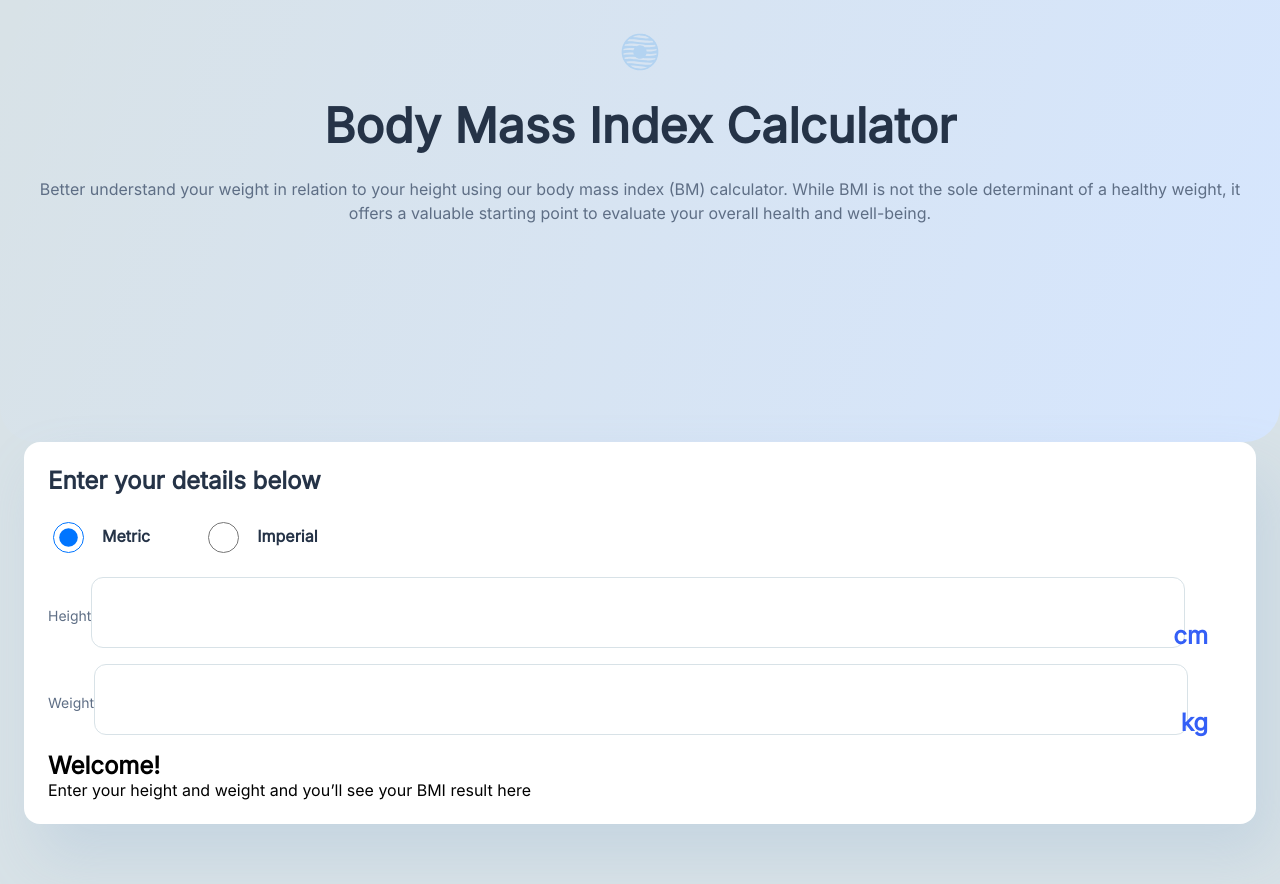
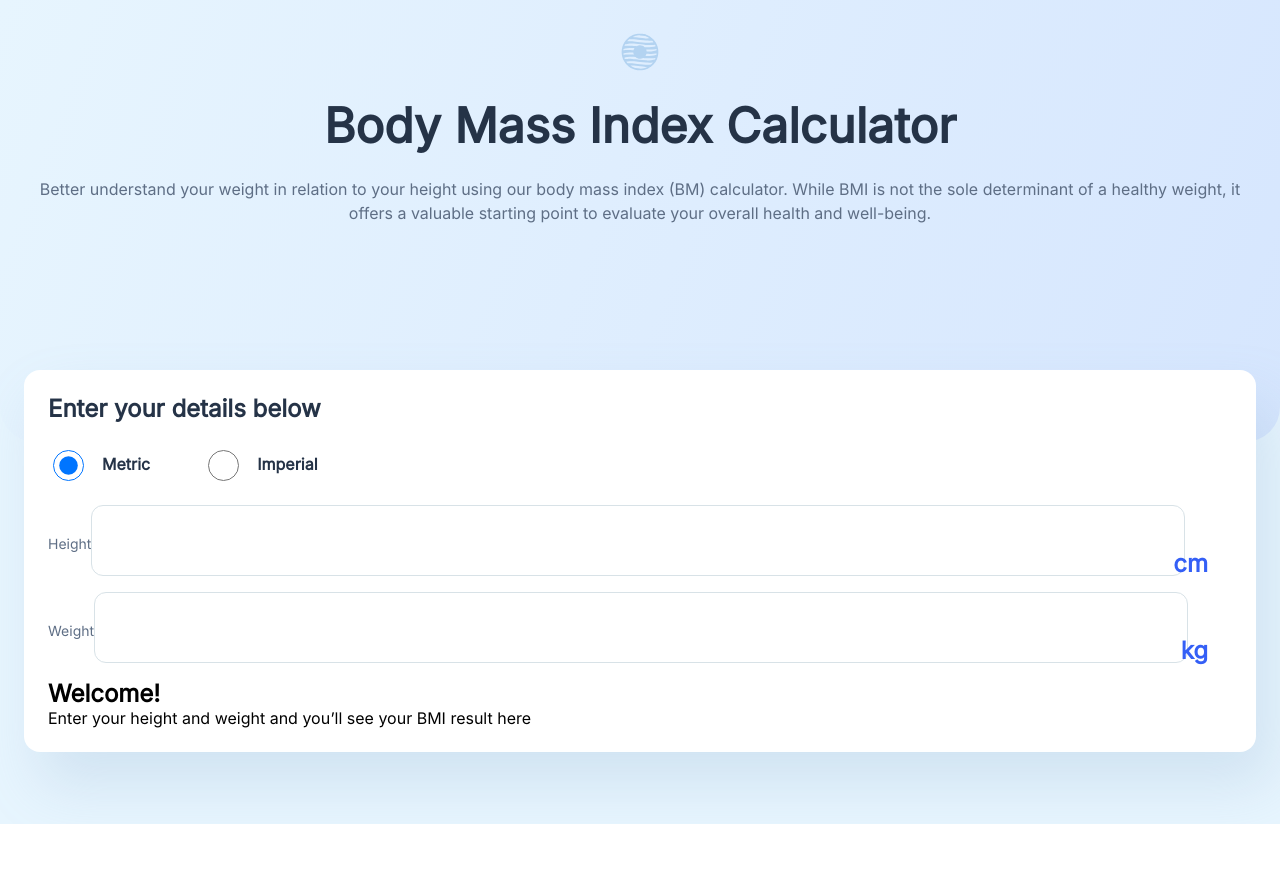
Before and after one commit to Oleksandr-Berd/bodymass-calcualtor, a React (Create React App) app: page / in a window 1280 px wide. Shown: the top 884 px of the page. After the commit the page ends 824 px from the top, so only its background shows below. Built offline with nearby package versions, Linux system fonts and the light colour scheme.

Commit message:
draft form and correct background

```diff
--- a/src/Components/Calculator/CalculatorStyled.ts
+++ b/src/Components/Calculator/CalculatorStyled.ts
@@ -1,15 +1,17 @@
-import { Field } from "formik";
 import styled from "styled-components"
 
 export const FormContainer = styled.div`
   padding-right: ${(props) => props.theme.space[6]};
   padding-left: ${(props) => props.theme.space[6]};
-  padding-bottom: ${props => props.theme.space[17]};
+  /* padding-bottom: ${(props) => props.theme.space[17]}; */
 
-  background-color: ${(props) => props.theme.color.border};
+  background-color: #E7F5FE;
 `;
 
 export const CustomForm = styled.form`
+  transform: translateY(-72px);
+  z-index: 10;
+
   padding-top: ${(props) => props.theme.space[6]};
   padding-bottom: ${(props) => props.theme.space[6]};
   padding-right: ${(props) => props.theme.space[6]};
--- a/src/Components/SharedLayout/SharedLayoutStyled.ts
+++ b/src/Components/SharedLayout/SharedLayoutStyled.ts
@@ -3,7 +3,7 @@ import styled from "styled-components";
 export const SharedLayout = styled.div`
   min-width: ${(props) => props.theme.width.mobile};
 
-  background-color: ${(props) => props.theme.color.border};
+  background-color: #E7F5FE;
 
   @media (min-width: 768px) {
     min-width: ${(props) => props.theme.width.tablet};
```
